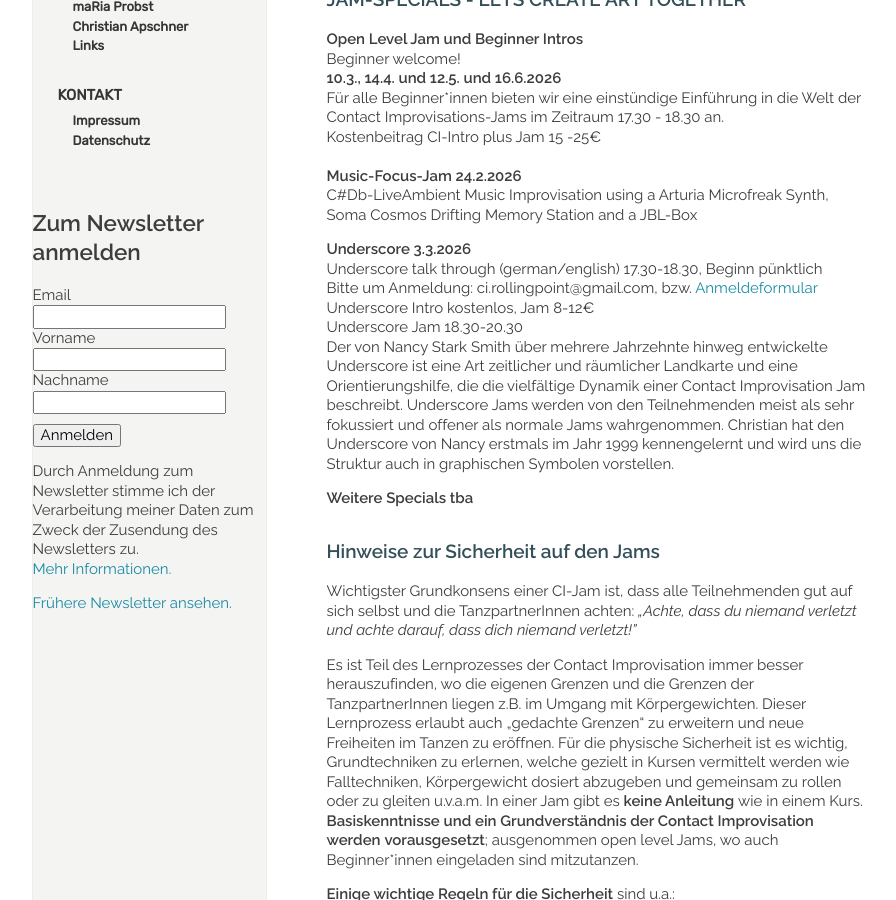
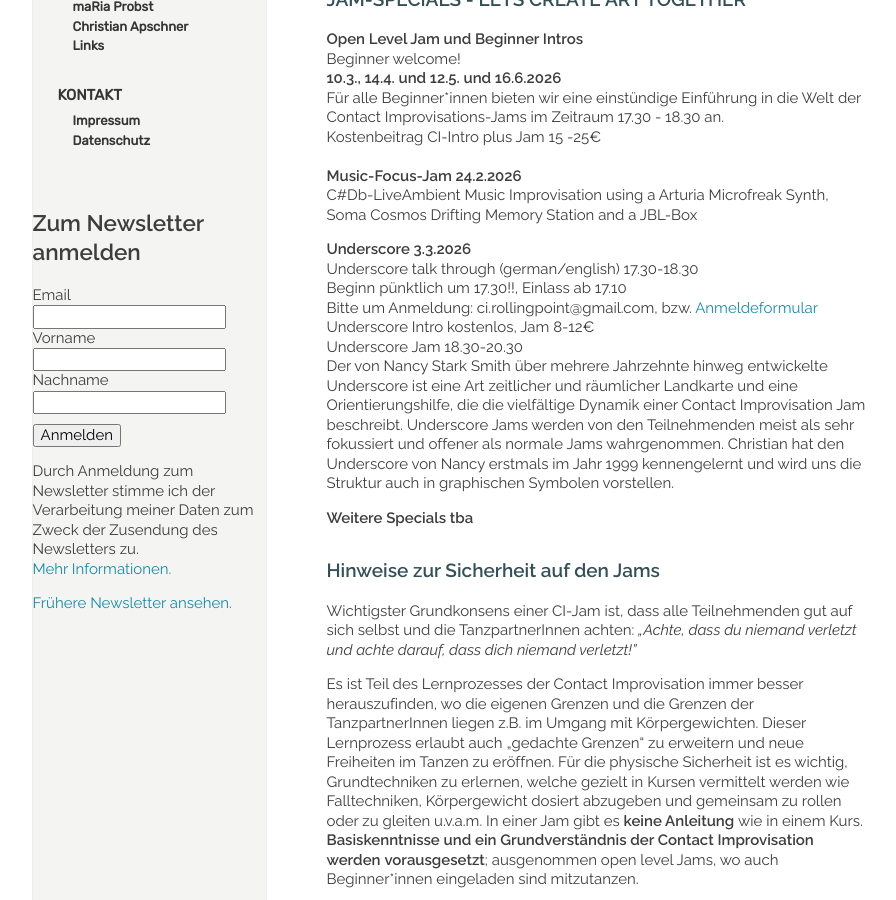
Before and after one commit to manulari/rollingpointat, a Jekyll site: the page built from _pages_de/jams.md, in a window 1280 px wide and 900 px high, scrolled down 807 px. Shown: the whole window, without its empty margins (152-1048 px from the left). Built offline with Jekyll 4.4.1, drawn with Linux system fonts in a browser that asks for light colours; comment, search, counter and statistics services are not loaded.

Commit message:
Update page (de) “jams”

```diff
--- a/_pages_de/jams.md
+++ b/_pages_de/jams.md
@@ -32,7 +32,8 @@ Kostenbeitrag CI-Intro plus Jam 15 -25€\
 C#Db-LiveAmbient Music Improvisation  using a Arturia Microfreak Synth, Soma Cosmos Drifting Memory Station and a JBL-Box
 
 **Underscore 3.3.2026**\
-Underscore talk through (german/english) 17.30-18.30, Beginn pünktlich\
+Underscore talk through (german/english) 17.30-18.30\
+Beginn pünktlich um 17.30!!, Einlass ab 17.10\
 Bitte um Anmeldung: ci.rollingpoint@gmail.com, bzw. [Anmeldeformular](https://forms.gle/D5bwoQwoeueLpRCw7)\
 Underscore Intro kostenlos, Jam 8-12€\
 Underscore Jam 18.30-20.30\
```
